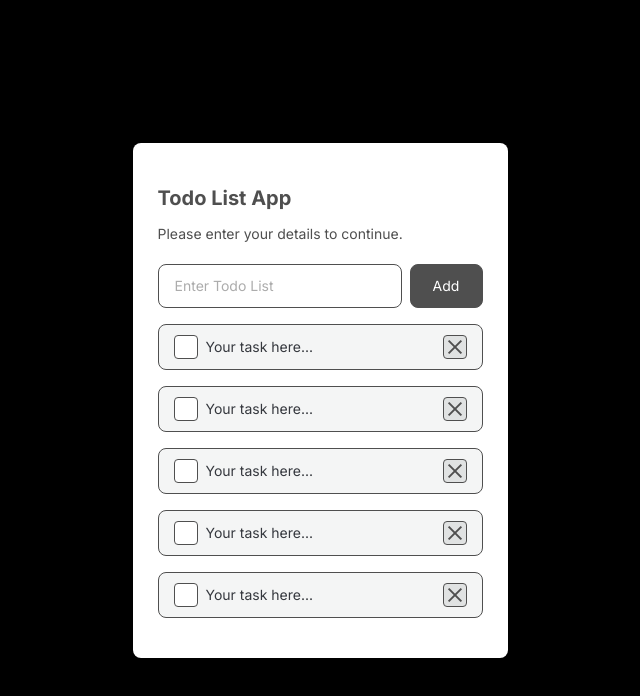
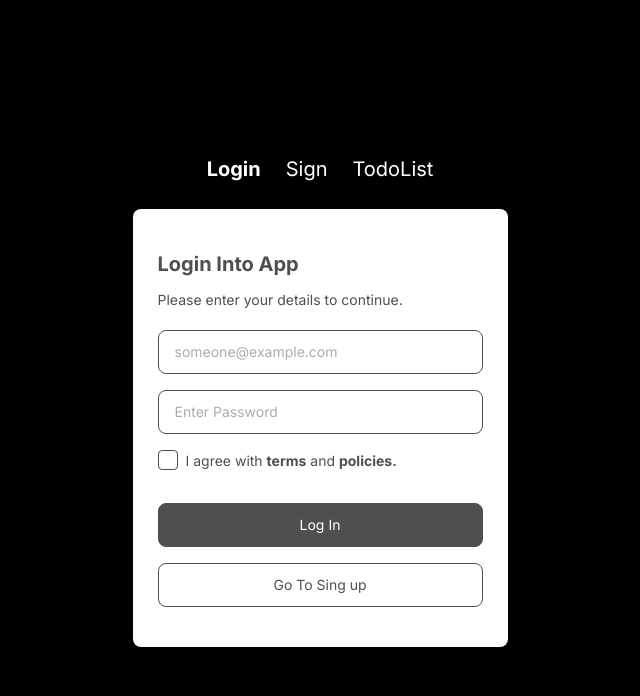
Before and after one commit to magrowing/Project-Camp-Next-Homework, a React (Vite) app in the folder Day06/homework-react-app/: page / in a window 1280 px wide. Shown: the top 696 px of the page, without its empty margins (320-960 px from the left). Built offline with nearby package versions, Linux system fonts and the light colour scheme.

Commit message:
Day06 : 과제 - 코드 refactor - Tab 생성(컴포넌트 확인용)

```diff
--- a/Day06/homework-react-app/src/App.tsx
+++ b/Day06/homework-react-app/src/App.tsx
@@ -1,13 +1,41 @@
+import { useState } from 'react';
 import Login from './pages/Login';
 import Sign from './pages/Sign';
 import TodoList from './pages/TodoList';
 
 export default function App() {
+  const [tab, setTab] = useState('login');
+  const handleClick = (target: string) => {
+    setTab(target);
+  };
   return (
-    <article className="flex items-center justify-center h-[100vh]">
-      {/* <Login /> */}
-      {/* <Sign /> */}
-      <TodoList />
+    <article className="flex flex-col items-center justify-center h-[100vh]">
+      <div className="flex items-center justify-center mb-10 gap-10">
+        <button
+          type="button"
+          className={`text-white text-lg ${tab === 'login' ? `bold` : ''}`}
+          onClick={() => handleClick('login')}
+        >
+          Login
+        </button>
+        <button
+          type="button"
+          className={`text-white text-lg ${tab === 'sign' ? `bold` : ''}`}
+          onClick={() => handleClick('sign')}
+        >
+          Sign
+        </button>
+        <button
+          type="button"
+          className={`text-white text-lg ${tab === 'todolist' ? `bold` : ''}`}
+          onClick={() => handleClick('todolist')}
+        >
+          TodoList
+        </button>
+      </div>
+      {tab === 'login' && <Login />}
+      {tab === 'sign' && <Sign />}
+      {tab === 'todolist' && <TodoList />}
     </article>
   );
 }
--- a/Day06/homework-react-app/src/pages/Login.tsx
+++ b/Day06/homework-react-app/src/pages/Login.tsx
@@ -19,8 +19,12 @@ export default function Login() {
         </CheckBox>
       </form>
       <div className="btn-wrapper">
-        <Button btnStyleType="full">Log In</Button>
-        <Button btnStyleType="line">Go To Sing up</Button>
+        <Button type="button" btnStyleType="full">
+          Log In
+        </Button>
+        <Button type="button" btnStyleType="line">
+          Go To Sing up
+        </Button>
       </div>
     </section>
   );
--- a/Day06/homework-react-app/src/pages/Sign.tsx
+++ b/Day06/homework-react-app/src/pages/Sign.tsx
@@ -20,8 +20,12 @@ export default function Sign() {
         </CheckBox>
       </form>
       <div className="btn-wrapper">
-        <Button btnStyleType="full">Sign In</Button>
-        <Button btnStyleType="line">Go To Log In</Button>
+        <Button type="button" btnStyleType="full">
+          Sign In
+        </Button>
+        <Button type="button" btnStyleType="line">
+          Go To Log In
+        </Button>
       </div>
     </section>
   );
--- a/Day06/homework-react-app/src/pages/TodoList.tsx
+++ b/Day06/homework-react-app/src/pages/TodoList.tsx
@@ -1,6 +1,6 @@
+import Title from '../components/Title';
+import TextField from '../components/TextField';
 import Button from '../components/Button';
-import TextField from '../components/TextField';
-import Title from '../components/Title';
 import Todo from '../components/Todo';
 
 export default function TodoList() {
@@ -12,7 +12,7 @@ export default function TodoList() {
       </div>
       <div className="flex items-center justify-center gap-[0.8rem] mb-[1.6rem]">
         <TextField style={{ flex: '1' }} placeholder="Enter Todo List" />
-        <Button style={{ width: '7.7rem' }} btnStyleType="full">
+        <Button type="button" style={{ width: '7.7rem' }} btnStyleType="full">
           Add
         </Button>
       </div>
```
